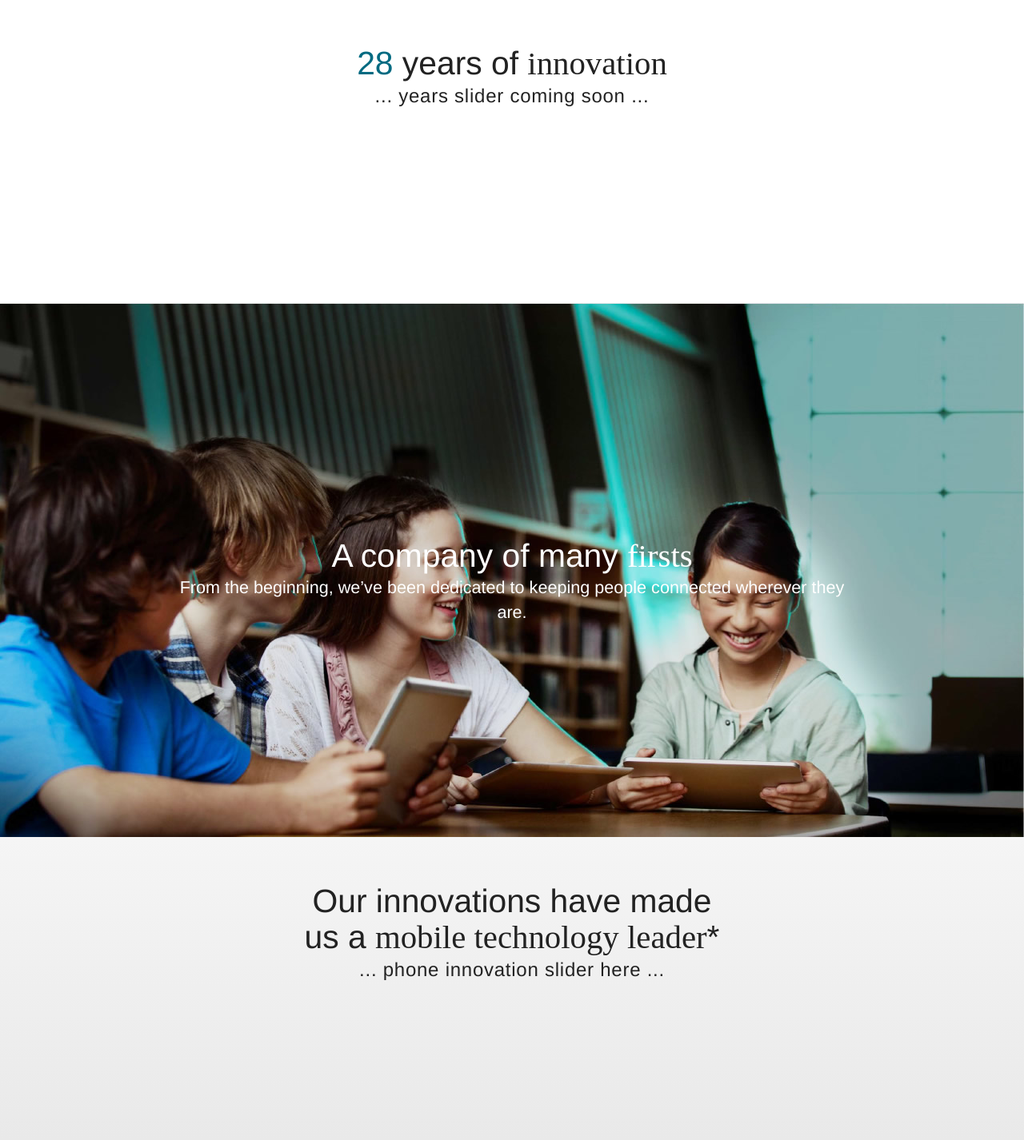
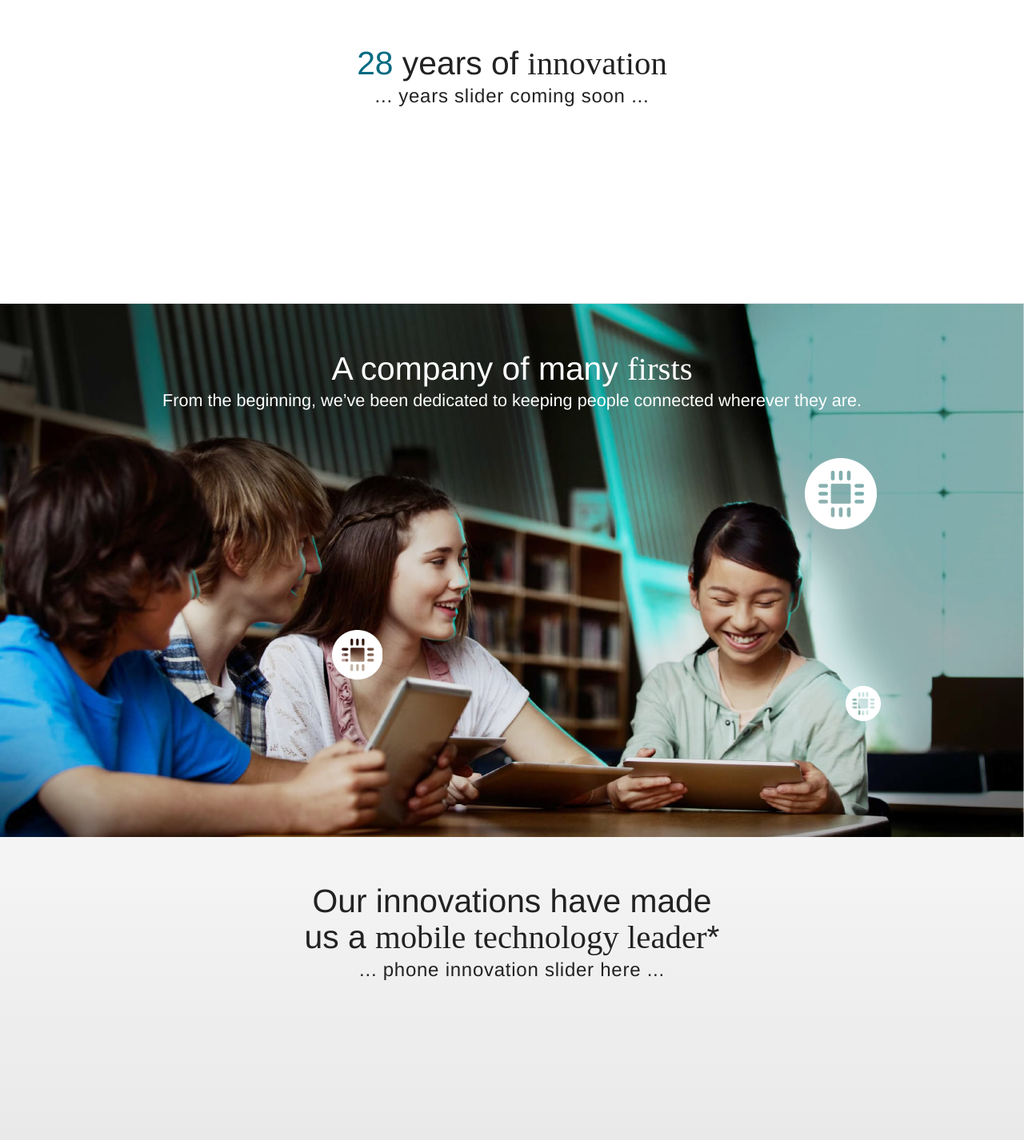
Before and after one commit to ninthlink/qhtml5modules, a PHP site: page / in a window 1280 px wide. Shown: the part 4000-5426 px from the top of the page at 80% size. Run offline with PHP 8.4, Linux system fonts and the light colour scheme; a map, chart or similar area stays blank; some libraries are stand-ins or nearby versions; some web fonts are replaced.

Commit message:
section #7 firsts

```diff
--- a/modules/who-is-qualcomm/css/main.css
+++ b/modules/who-is-qualcomm/css/main.css
@@ -924,10 +924,105 @@ p.disc {
 .block#firsts {
 	background: url(../img/bg-first.jpg) no-repeat center center;
 }
-#firsts .text-position.center p {
+.block.bg-img#firsts .text-position.center {
 	max-width: none;
+	width: 100%;
+	padding: 0;
+	top: 9%;
+	margin: 0;
+}
+.block.bg-img#firsts .text-position.center p {
+	max-width: none;
+	width: 100%;
+	padding: 0;
 	font-size: 0.9em;
 	letter-spacing: 0;
+}
+
+#firsts .eco {
+	width: 6.5%;
+	height: 9.3%;
+	margin: 0;
+	position: absolute;
+	top: auto;
+	bottom: 29.5%;
+	left: 26.6%;
+}
+#firsts .eco .in {
+	width: 100%;
+	height: 100%;
+	background: url(../img/ic-first.png) no-repeat 0 0;
+	background-size: contain;
+}
+#firsts .eco.d2 {
+	width: 9.5%;
+	height: 13.3%;
+	bottom: 57.7%;
+	left: auto;
+	right: 2.4%;
+}
+#firsts .eco.d3 {
+	width: 4.6%;
+	height: 6.6%;
+	bottom: 21.7%;
+	left: auto;
+	right: 2%;
+}
+.js #firsts.comeon.onn .growin .in {
+	-moz-animation-delay: 1.2s;
+	-webkit-animation-delay: 1.2s;
+	animation-delay: 1.2s;
+
+	-moz-animation-duration: 0.5s;
+	-webkit-animation-duration: 0.5s;
+	animation-duration: 0.5s;
+}
+.js #firsts.comeon.onn .growin .d2 .in {
+	-moz-animation-delay: 1.4s;
+	-webkit-animation-delay: 1.4s;
+	animation-delay: 1.4s;
+}
+.js #firsts.comeon.onn .growin .d3 .in {
+	-moz-animation-delay: 1.6s;
+	-webkit-animation-delay: 1.6s;
+	animation-delay: 1.6s;
+}
+.js #firsts.comeon.onn p {
+	-moz-animation-delay: 0.75s;
+	-webkit-animation-delay: 0.75s;
+	animation-delay: 0.75s;
+}
+@media only screen and (min-width: 600px) and (max-width: 959px) {
+	#firsts .eco.d2 {
+		bottom: 50%;
+	}
+}
+@media only screen and (min-width: 480px) and (max-width: 599px) {
+	#firsts .eco.d1 {
+		left: 21%
+	}
+	#firsts .eco.d2 {
+		right: -6%;
+		bottom: 56%;
+	}
+	#firsts .eco.d3 {
+		right: -4%;
+	}
+}
+@media only screen and (max-width: 479px) {
+	#firsts .eco.d1 {
+		left: 6%;
+		width: 12%;
+	}
+	#firsts .eco.d2 {
+		right: 6%;
+		bottom: 56%;
+		width: 14%;
+	}
+	#firsts .eco.d3 {
+		right: 11%;
+		width: 12%;
+	}
 }
 /* #8 leader */
 
--- a/modules/who-is-qualcomm/index.php
+++ b/modules/who-is-qualcomm/index.php
@@ -181,13 +181,13 @@
 		<section id="firsts" class="bg-img block comeon" data-bg-height="668">
 			<div class="inner">
 				<div class="text-position center txtw">
-							<h2>A company of many <span class="thick">firsts</span></h2>
-              <p>From the beginning, we’ve been dedicated to keeping people connected wherever they are.</p>
+					<h2 class="fadein">A company of many <span class="thick">firsts</span></h2>
+					<p class="fadein">From the beginning, we’ve been dedicated to keeping people connected wherever they are.</p>
 				</div>
-          	<div class="graphic-position">
-							<div class="eco d1"></div>
-							<div class="eco d2"></div>
-							<div class="eco d3"></div>
+				<div class="graphic-position growin">
+					<div class="eco d1"><div class="in"></div></div>
+					<div class="eco d2"><div class="in"></div></div>
+					<div class="eco d3"><div class="in"></div></div>
 				</div>
 
 				<span class="stretch"></span>
```
Lines whose indentation alone changed are shown as unchanged.
